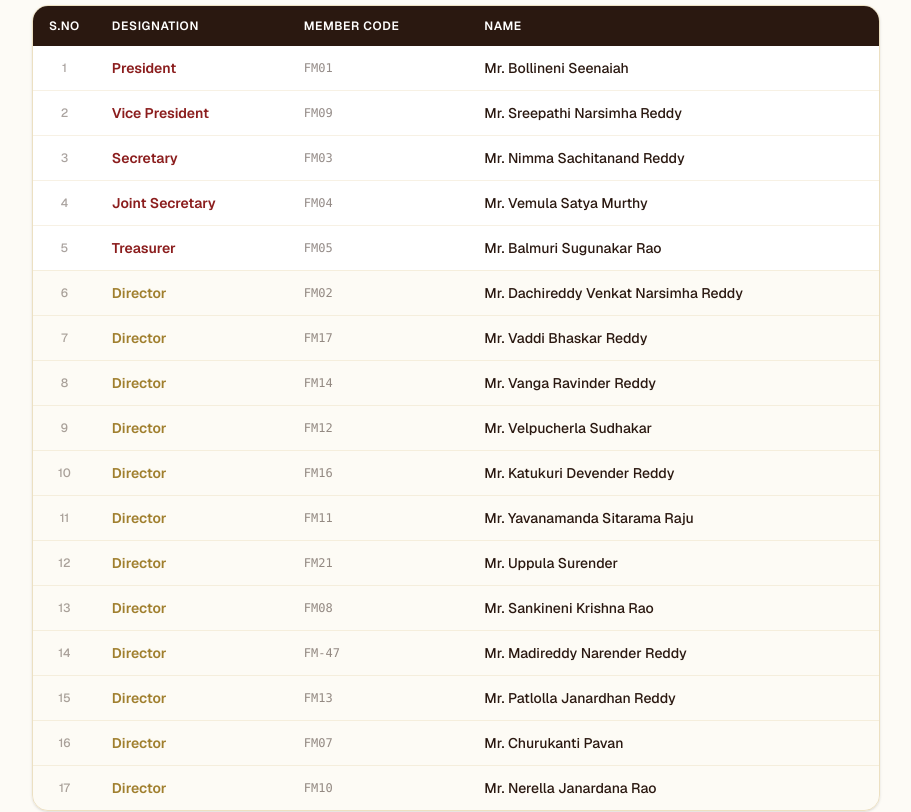
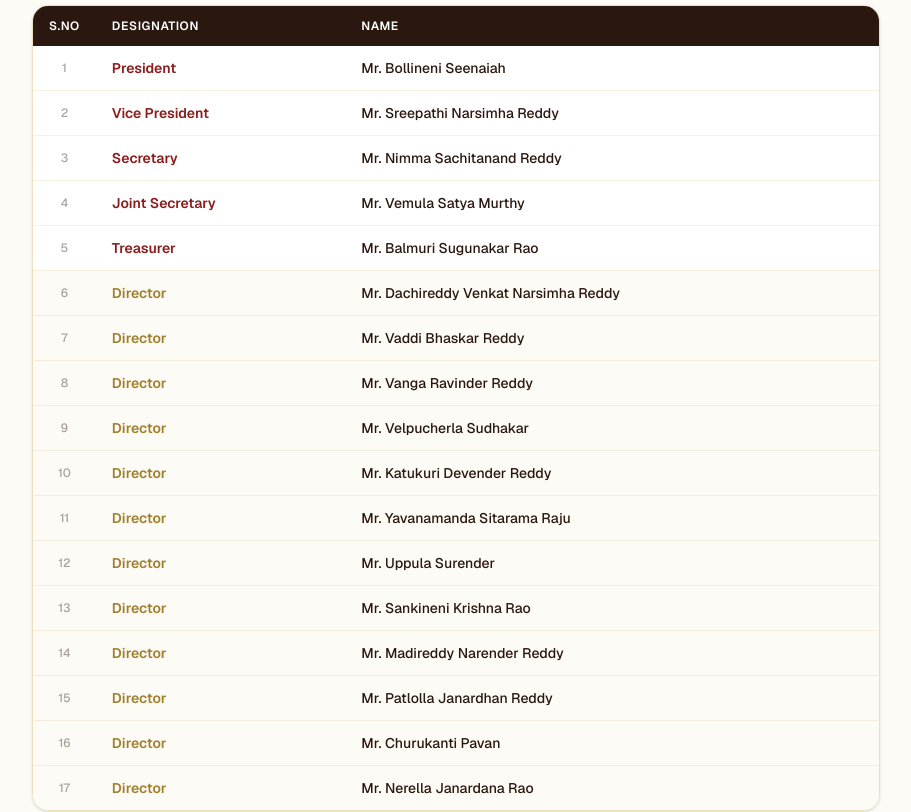
Before and after one commit to Seshmanuvarthi/tcc-club, a Next.js app: page /about/committee in a window 1280 px wide. Shown: the part 540-1352 px from the top of the page, without its empty margins (184-1095 px from the left). Built offline with nearby package versions, Linux system fonts and the light colour scheme.

Commit message:
Add Amphitheatre to facilities, drop member codes from committee, clean gallery

```diff
--- a/app/about/committee/page.tsx
+++ b/app/about/committee/page.tsx
@@ -1,21 +1,21 @@
 const members = [
-  { sno: 1,  designation: "President",       mcode: "FM01",  name: "Mr. Bollineni Seenaiah" },
-  { sno: 2,  designation: "Vice President",  mcode: "FM09",  name: "Mr. Sreepathi Narsimha Reddy" },
-  { sno: 3,  designation: "Secretary",       mcode: "FM03",  name: "Mr. Nimma Sachitanand Reddy" },
-  { sno: 4,  designation: "Joint Secretary", mcode: "FM04",  name: "Mr. Vemula Satya Murthy" },
-  { sno: 5,  designation: "Treasurer",       mcode: "FM05",  name: "Mr. Balmuri Sugunakar Rao" },
-  { sno: 6,  designation: "Director",        mcode: "FM02",  name: "Mr. Dachireddy Venkat Narsimha Reddy" },
-  { sno: 7,  designation: "Director",        mcode: "FM17",  name: "Mr. Vaddi Bhaskar Reddy" },
-  { sno: 8,  designation: "Director",        mcode: "FM14",  name: "Mr. Vanga Ravinder Reddy" },
-  { sno: 9,  designation: "Director",        mcode: "FM12",  name: "Mr. Velpucherla Sudhakar" },
-  { sno: 10, designation: "Director",        mcode: "FM16",  name: "Mr. Katukuri Devender Reddy" },
-  { sno: 11, designation: "Director",        mcode: "FM11",  name: "Mr. Yavanamanda Sitarama Raju" },
-  { sno: 12, designation: "Director",        mcode: "FM21",  name: "Mr. Uppula Surender" },
-  { sno: 13, designation: "Director",        mcode: "FM08",  name: "Mr. Sankineni Krishna Rao" },
-  { sno: 14, designation: "Director",        mcode: "FM-47", name: "Mr. Madireddy Narender Reddy" },
-  { sno: 15, designation: "Director",        mcode: "FM13",  name: "Mr. Patlolla Janardhan Reddy" },
-  { sno: 16, designation: "Director",        mcode: "FM07",  name: "Mr. Churukanti Pavan" },
-  { sno: 17, designation: "Director",        mcode: "FM10",  name: "Mr. Nerella Janardana Rao" },
+  { sno: 1,  designation: "President",       name: "Mr. Bollineni Seenaiah" },
+  { sno: 2,  designation: "Vice President",  name: "Mr. Sreepathi Narsimha Reddy" },
+  { sno: 3,  designation: "Secretary",       name: "Mr. Nimma Sachitanand Reddy" },
+  { sno: 4,  designation: "Joint Secretary", name: "Mr. Vemula Satya Murthy" },
+  { sno: 5,  designation: "Treasurer",       name: "Mr. Balmuri Sugunakar Rao" },
+  { sno: 6,  designation: "Director",        name: "Mr. Dachireddy Venkat Narsimha Reddy" },
+  { sno: 7,  designation: "Director",        name: "Mr. Vaddi Bhaskar Reddy" },
+  { sno: 8,  designation: "Director",        name: "Mr. Vanga Ravinder Reddy" },
+  { sno: 9,  designation: "Director",        name: "Mr. Velpucherla Sudhakar" },
+  { sno: 10, designation: "Director",        name: "Mr. Katukuri Devender Reddy" },
+  { sno: 11, designation: "Director",        name: "Mr. Yavanamanda Sitarama Raju" },
+  { sno: 12, designation: "Director",        name: "Mr. Uppula Surender" },
+  { sno: 13, designation: "Director",        name: "Mr. Sankineni Krishna Rao" },
+  { sno: 14, designation: "Director",        name: "Mr. Madireddy Narender Reddy" },
+  { sno: 15, designation: "Director",        name: "Mr. Patlolla Janardhan Reddy" },
+  { sno: 16, designation: "Director",        name: "Mr. Churukanti Pavan" },
+  { sno: 17, designation: "Director",        name: "Mr. Nerella Janardana Rao" },
 ];
 
 const isOfficer = (d: string) => d !== "Director";
@@ -61,14 +61,13 @@ export default function CommitteePage() {
                 <tr className="bg-brand-ink text-white">
                   <th className="text-center px-4 py-3 font-semibold uppercase tracking-wider text-xs w-12">S.No</th>
                   <th className="text-left px-4 py-3 font-semibold uppercase tracking-wider text-xs">Designation</th>
-                  <th className="text-left px-4 py-3 font-semibold uppercase tracking-wider text-xs hidden sm:table-cell">Member Code</th>
                   <th className="text-left px-4 py-3 font-semibold uppercase tracking-wider text-xs">Name</th>
                 </tr>
               </thead>
               <tbody className="divide-y divide-brand-gold/15">
                 {members.map((m) => (
                   <tr
-                    key={m.mcode}
+                    key={m.sno}
                     className={`transition-colors hover:bg-brand-gold/5 ${
                       isOfficer(m.designation) ? "bg-white" : "bg-brand-cream/50"
                     }`}
@@ -79,7 +78,6 @@ export default function CommitteePage() {
                         {m.designation}
                       </span>
                     </td>
-                    <td className="px-4 py-3 text-brand-ink/50 font-mono text-xs hidden sm:table-cell">{m.mcode}</td>
                     <td className="px-4 py-3 font-medium text-brand-ink">{m.name}</td>
                   </tr>
                 ))}
--- a/app/facilities/page.tsx
+++ b/app/facilities/page.tsx
@@ -2,7 +2,7 @@ import Link from "next/link";
 import Image from "next/image";
 import {
   Utensils, Building2, Waves, Dumbbell, Trophy,
-  Bed, Music, Wine, Brain, ArrowRight, CheckCircle2,
+  Bed, Music, Wine, Brain, Theater, ArrowRight, CheckCircle2,
 } from "lucide-react";
 
 type Facility = {
@@ -92,6 +92,11 @@ const additional = [
     icon: Bed,
     title: "Luxury Rooms",
     desc: "Elegantly appointed luxury suites for members and their visiting guests, ideal for outstation visitors or members staying after events.",
+  },
+  {
+    icon: Theater,
+    title: "Amphitheatre",
+    desc: "An elegant amphitheatre venue for cultural performances, music nights, recitals, and large community gatherings, with stage and audio-visual support.",
   },
   {
     icon: Music,
--- a/app/gallery/page.tsx
+++ b/app/gallery/page.tsx
@@ -87,11 +87,6 @@ export default async function GalleryPage() {
             ))}
           </div>
 
-          {uploaded.length === 0 && (
-            <p className="text-center text-brand-ink/40 text-sm italic mt-10">
-              More photos will appear here as they are added by the club.
-            </p>
-          )}
         </div>
       </section>
     </>
```
